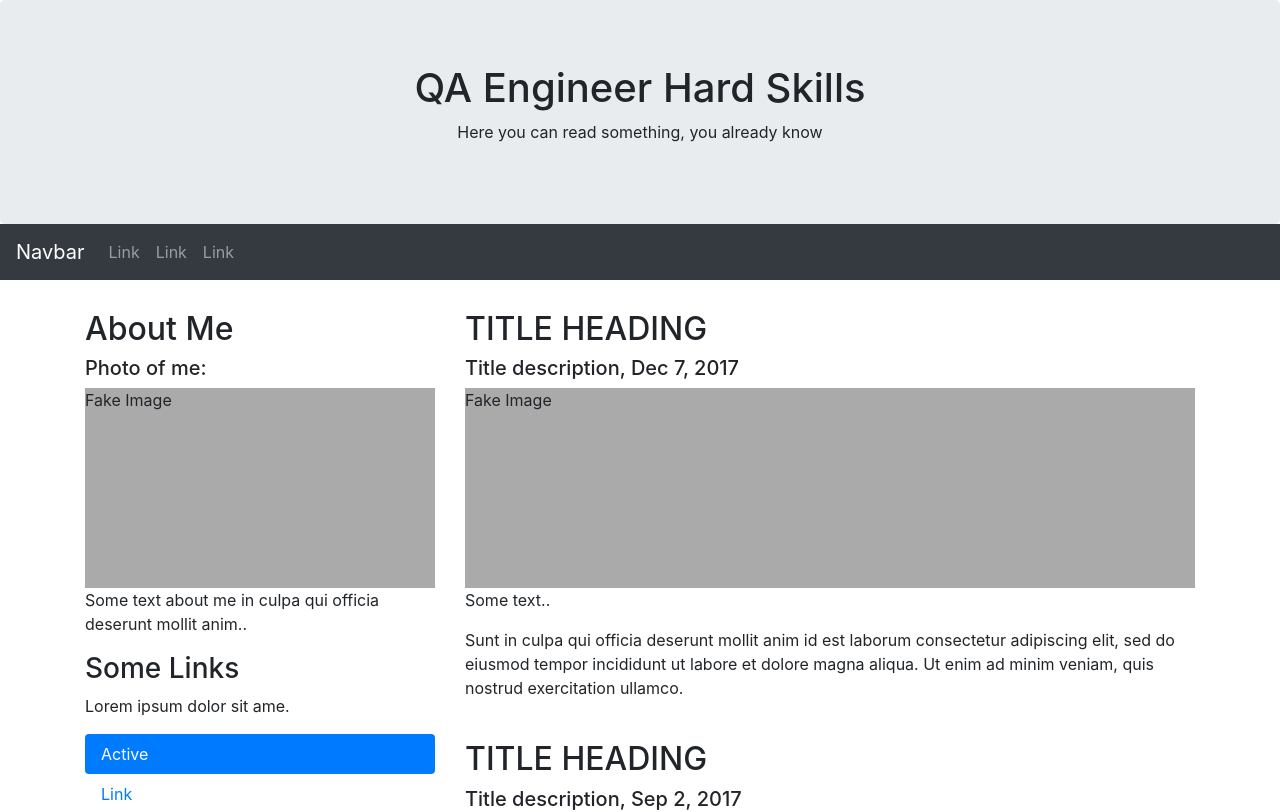
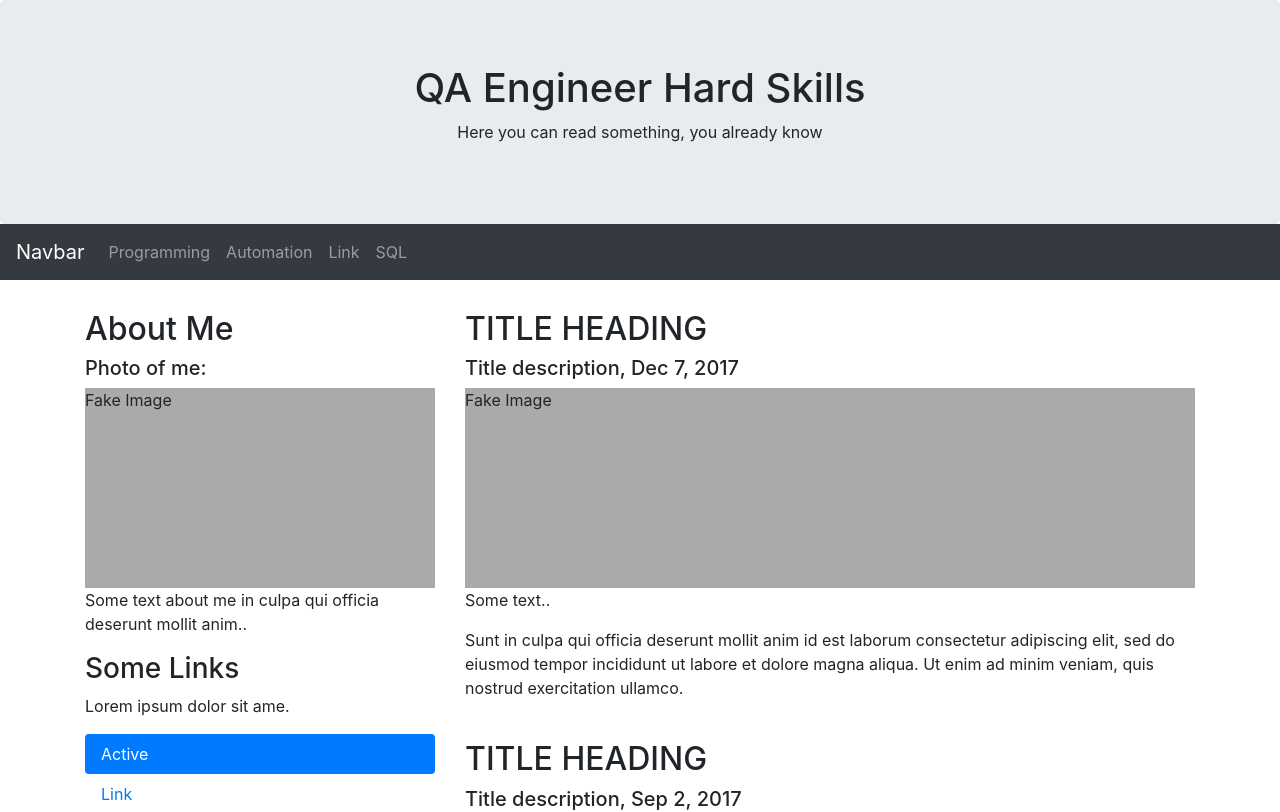
Before and after one commit to Legkoduh/Legkoduh, a plain HTML site: page index.html in a window 1280 px wide. Shown: the top 812 px of the page. Drawn offline with nearby package versions, Linux system fonts and the light colour scheme.

Commit message:
Update index.html

```diff
--- a/index.html
+++ b/index.html
@@ -30,13 +30,16 @@
   <div class="collapse navbar-collapse" id="collapsibleNavbar">
     <ul class="navbar-nav">
       <li class="nav-item">
-        <a class="nav-link" href="https://github.com/Legkoduh/legkoduh.github.io/blob/master/Programming.html">Link</a>
+        <a class="nav-link" href="https://github.com/Legkoduh/legkoduh.github.io/blob/master/Programming.html">Programming</a>
       </li>
       <li class="nav-item">
-        <a class="nav-link" href="#">Link</a>
+        <a class="nav-link" href="#">Automation</a>
       </li>
       <li class="nav-item">
-        <a class="nav-link" href="#">Link</a>
+        <a class="nav-link" href="Postman">Link</a>
+      </li>
+        <li class="nav-item">
+          <a class="nav-link" href="#">SQL</a>
       </li>
     </ul>
   </div>
```
